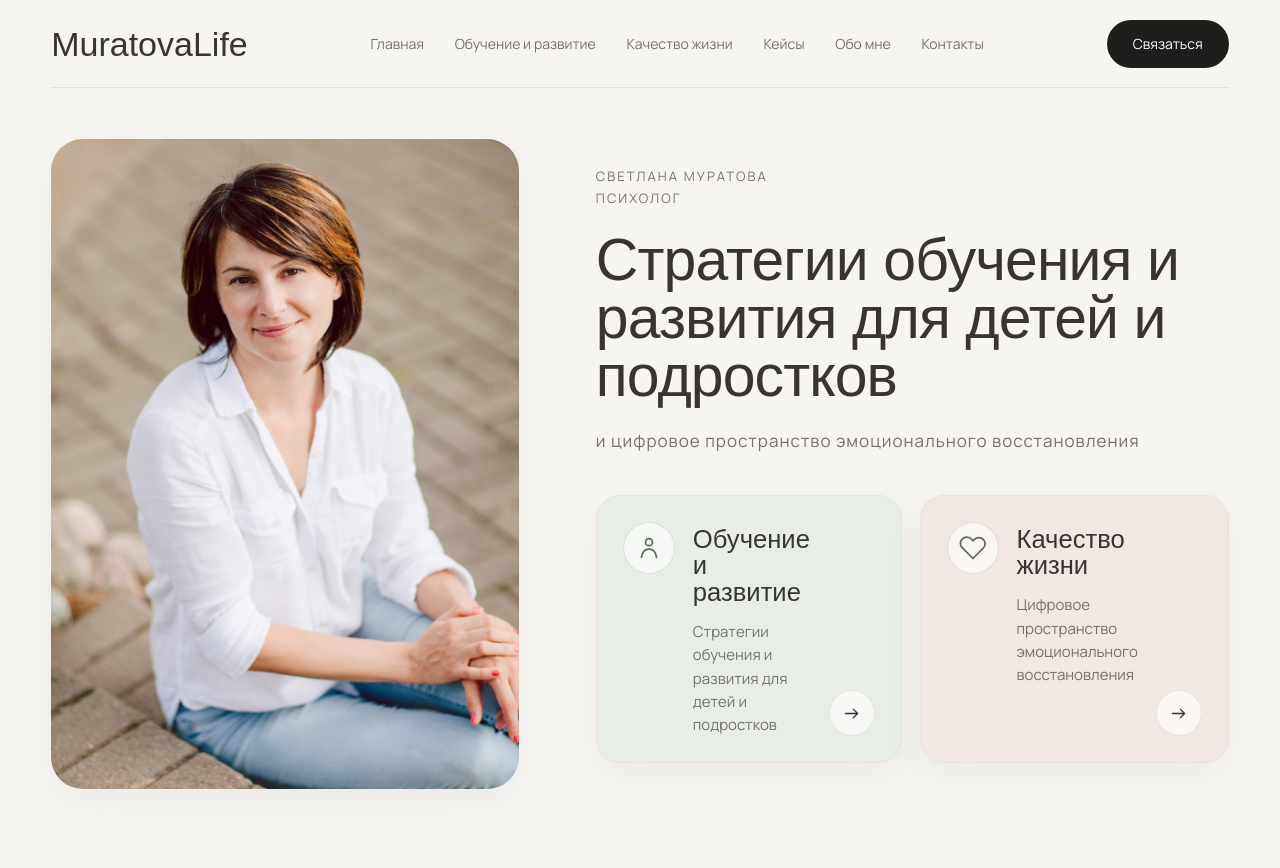
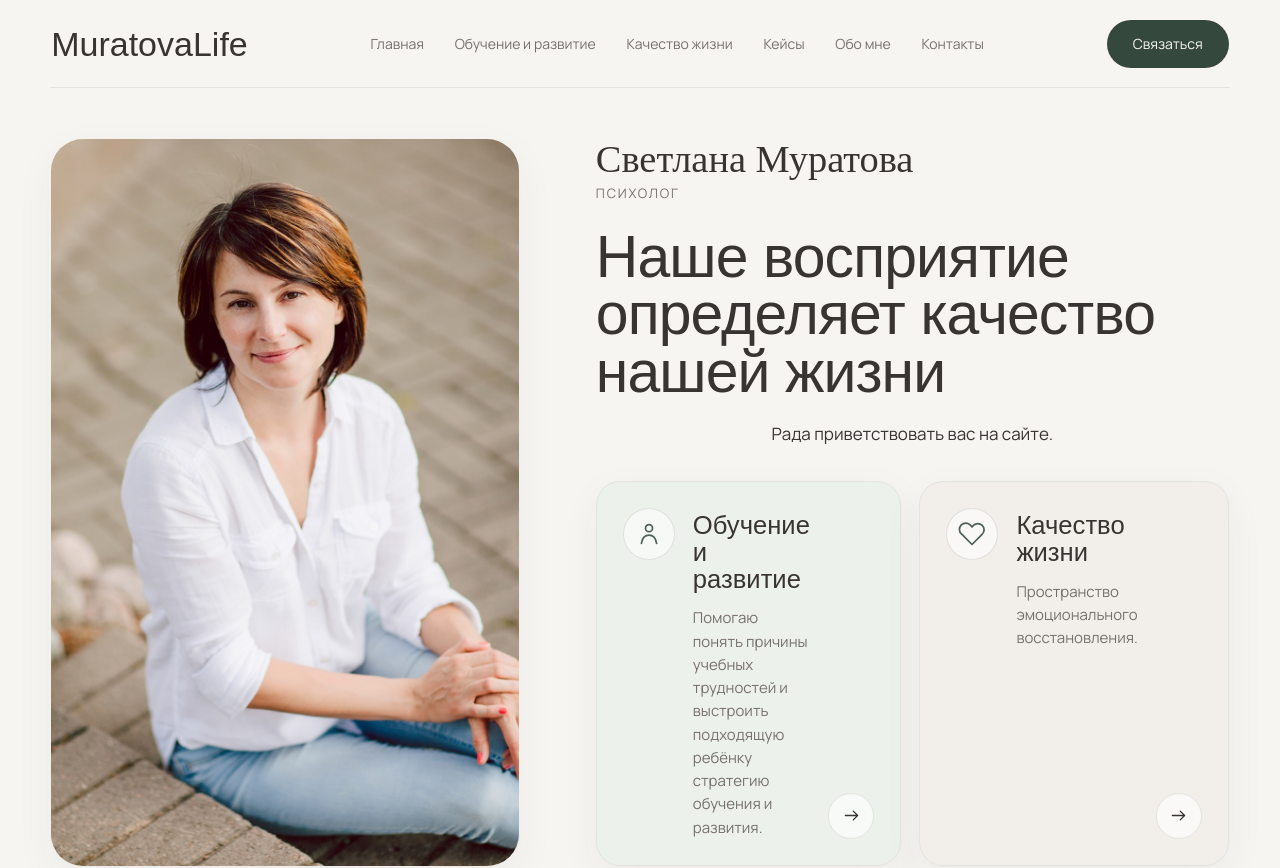
Before and after one commit to snmuratova/muratovalife-site, a Next.js app: page / in a window 1280 px wide. Shown: the top 868 px of the page. Built offline with nearby package versions, Linux system fonts and the light colour scheme; a web font is replaced by a local one.

Commit message:
Add files via upload

```diff
--- a/package.json
+++ b/package.json
@@ -1,10 +1,10 @@
 {
   "name": "muratovalife-site",
-  "version": "0.3.0",
+  "version": "0.5.0",
   "private": true,
   "scripts": {
     "dev": "next dev",
-    "build": "next build",
+    "build": "next build --webpack",
     "start": "next start -p 3000"
   },
   "dependencies": {
--- a/src/app/globals.css
+++ b/src/app/globals.css
@@ -18,14 +18,18 @@ main { min-height: 100vh; }
 .hero-photo { min-height: 650px; position: relative; overflow: hidden; border-radius: var(--radius-large); background: var(--color-sand); box-shadow: var(--shadow-card); }
 .hero-photo img { object-fit: cover; object-position: center 35%; }
 .hero-content { display: flex; flex-direction: column; justify-content: center; }
+
+.hero-signature { display: flex; flex-direction: column; align-items: flex-start; gap: 4px; margin-bottom: 8px; }
+.hero-name { font-family: "Snell Roundhand", "Segoe Script", "URW Chancery L", cursive; font-size: clamp(30px, 3vw, 46px); line-height: 1.05; color: var(--color-text); }
+.hero-role { font-size: var(--text-small); letter-spacing: .14em; text-transform: uppercase; color: var(--color-text-secondary); }
 .eyebrow { font-size: var(--text-small); line-height: 1.7; letter-spacing: .16em; text-transform: uppercase; color: var(--color-text-secondary); }
 h1,h2,h3,p { margin-top: 0; }
-h1 { margin: 22px 0 24px; max-width: 880px; font-family: var(--font-heading); font-size: var(--text-hero-desktop); line-height: .98; font-weight: 400; letter-spacing: -.015em; }
-.hero-subtitle { max-width: 760px; margin-bottom: 40px; color: var(--color-text-secondary); font-size: var(--text-body); line-height: 1.55; letter-spacing: .06em; }
+h1 { margin: 18px 0 20px; max-width: 880px; font-family: var(--font-heading); font-size: var(--text-hero-desktop); line-height: .98; font-weight: 400; letter-spacing: -.015em; }
+.hero-subtitle { max-width: 760px; margin-bottom: 34px; color: var(--color-text); font-size: var(--text-body); line-height: 1.55; text-align: center; letter-spacing: 0; }
 .hero-directions { display: grid; grid-template-columns: 1fr 1fr; gap: 18px; }
 .direction-card { min-height: 210px; padding: 26px; display: grid; grid-template-columns: auto 1fr auto; gap: 18px; align-items: start; border: 1px solid var(--color-border); border-radius: var(--radius-card); box-shadow: var(--shadow-card); }
 .direction-learning { background: var(--color-sage-light); }
-.direction-quality { background: var(--color-powder); }
+.direction-quality { background: var(--color-warm-neutral); }
 .direction-card h2 { font-family: var(--font-heading); font-size: var(--text-card); font-weight: 400; line-height: 1.05; margin: 4px 0 14px; }
 .direction-card p { margin: 0; color: var(--color-text-secondary); font-size: 15px; line-height: 1.55; }
 .icon-circle { flex: none; width: 52px; height: 52px; display: inline-grid; place-items: center; border: 1px solid rgba(55,52,50,.12); border-radius: 50%; color: var(--color-sage-deep); background: rgba(255,255,255,.56); }
@@ -40,7 +44,7 @@ h1 { margin: 22px 0 24px; max-width: 880px; font-family: var(--font-heading); fo
 .learning-grid { display: grid; grid-template-columns: repeat(3, 1fr); gap: 18px; }
 .service-card { min-height: 330px; position: relative; padding: 26px; border: 1px solid var(--color-border); border-radius: var(--radius-card); background: var(--color-surface); box-shadow: var(--shadow-card); }
 .service-card:nth-child(2), .service-card:nth-child(5) { background: var(--color-sand); }
-.service-card:nth-child(3) { background: var(--color-blush); }
+.service-card:nth-child(3) { background: var(--color-herb-light); }
 .service-card:nth-child(6) { background: var(--color-mist); }
 .service-card h3 { margin: 34px 0 18px; font-family: var(--font-heading); font-size: var(--text-card); line-height: 1.08; font-weight: 400; }
 .service-card p { color: var(--color-text-secondary); font-size: 15px; line-height: 1.6; max-width: 30ch; }
@@ -49,13 +53,13 @@ h1 { margin: 22px 0 24px; max-width: 880px; font-family: var(--font-heading); fo
 .quality-section { border-top: 1px solid var(--color-border); }
 .quality-grid { display: grid; grid-template-columns: repeat(2, 1fr); gap: 18px; }
 .quality-card { min-height: 230px; padding: 28px; display: grid; grid-template-columns: auto 1fr auto; gap: 22px; align-items: start; border-radius: var(--radius-card); border: 1px solid var(--color-border); box-shadow: var(--shadow-card); }
-.quality-1 { background: var(--color-sage-light); }.quality-2 { background: var(--color-sand); }.quality-3 { background: var(--color-blush); }.quality-4 { background: var(--color-powder); }
+.quality-1 { background: var(--color-herb-light); }.quality-2 { background: var(--color-sand); }.quality-3 { background: var(--color-mist); }.quality-4 { background: var(--color-warm-neutral); }
 .quality-card h3 { font-family: var(--font-heading); font-size: var(--text-card); font-weight: 400; margin: 6px 0 16px; }
 .quality-card p { color: var(--color-text-secondary); font-size: 15px; line-height: 1.6; }
 
 .bottom-grid { display: grid; grid-template-columns: repeat(3, 1fr); gap: 18px; padding-top: 0; }
 .wide-card { min-height: 290px; padding: 30px; display: flex; flex-direction: column; justify-content: space-between; border: 1px solid var(--color-border); border-radius: var(--radius-card); background: var(--color-surface); box-shadow: var(--shadow-card); }
-.wide-card.powder { background: var(--color-powder); }.wide-card.sage { background: var(--color-sage-light); }
+.wide-card.powder { background: var(--color-warm-neutral); }.wide-card.sage { background: var(--color-herb-light); }
 .wide-card h2 { font-family: var(--font-heading); font-size: var(--text-card); font-weight: 400; margin: 18px 0 12px; }
 .wide-card p, .wide-card a { color: var(--color-text-secondary); font-size: 15px; line-height: 1.6; }
 .wide-card .arrow-button { align-self: flex-end; }
--- a/src/app/layout.jsx
+++ b/src/app/layout.jsx
@@ -18,7 +18,7 @@ const manrope = Manrope({
 export const metadata = {
   title: "MuratovaLife | Светлана Муратова",
   description:
-    "Стратегии обучения и развития для детей и подростков  цифровое пространство эмоционального восстановления.",
+    "Психолог Светлана Муратова. Обучение и развитие для детей и подростков и пространство эмоционального восстановления.",
 };
 
 export default function RootLayout({ children }) {
--- a/src/app/page.jsx
+++ b/src/app/page.jsx
@@ -68,18 +68,21 @@ export default function Home() {
           <Image src="/images/svetlana-muratova.jpeg" alt="Светлана Муратова, психолог" fill priority sizes="(max-width: 900px) 100vw, 42vw" />
         </div>
         <div className="hero-content">
-          <div className="eyebrow">Светлана Муратова<br />Психолог</div>
-          <h1>Стратегии обучения и развития для детей и подростков</h1>
-          <p className="hero-subtitle">и цифровое пространство эмоционального восстановления</p>
+          <div className="hero-signature">
+            <span className="hero-name">Светлана Муратова</span>
+            <span className="hero-role">Психолог</span>
+          </div>
+          <h1>Наше восприятие определяет качество нашей жизни</h1>
+          <p className="hero-subtitle">Рада приветствовать вас на сайте.</p>
           <div className="hero-directions">
             <article className="direction-card direction-learning">
               <span className="icon-circle"><Icon name="person" /></span>
-              <div><h2>Обучение и развитие</h2><p>Стратегии обучения и развития для детей и подростков</p></div>
+              <div><h2>Обучение и развитие</h2><p>Помогаю понять причины учебных трудностей и выстроить подходящую ребёнку стратегию обучения и развития.</p></div>
               <ArrowButton label="Перейти к обучению и развитию" />
             </article>
             <article className="direction-card direction-quality">
               <span className="icon-circle"><Icon name="heart" /></span>
-              <div><h2>Качество жизни</h2><p>Цифровое пространство эмоционального восстановления</p></div>
+              <div><h2>Качество жизни</h2><p>Пространство эмоционального восстановления.</p></div>
               <ArrowButton label="Перейти к качеству жизни" />
             </article>
           </div>
--- a/src/app/tokens.css
+++ b/src/app/tokens.css
@@ -1,36 +1,44 @@
+
 :root {
-  /* MuratovaLife — утверждённая палитра */
+  /* MuratovaLife — природная палитра */
   --color-text: #373432;
   --color-text-secondary: #77716d;
   --color-background: #f7f5f2;
   --color-surface: #fffdfa;
-  --color-powder: #f1e8e3;
-  --color-border: #e8e2de;
-  --color-button: #1f1e1d;
-  --color-button-text: #ffffff;
+  --color-border: #e2e5df;
+  --color-button: #34483d;
+  --color-button-text: #f7f5f2;
 
-  /* Зелёная палитра */
-  --color-sage: #9da597;
-  --color-sage-light: #e8eee7;
-  --color-sage-muted: #7f8978;
-  --color-sage-deep: #5f6b5b;
+  /* Травяные и еловые оттенки */
+  --color-evergreen: #4f6256;
+  --color-evergreen-deep: #34483d;
+  --color-herb: #7c8f74;
+  --color-herb-light: #edf1eb;
 
-  /* Дополнительные мягкие подложки */
+  /* Нейтральные природные подложки */
+  --color-warm-neutral: #f2efea;
   --color-mist: #eef1ef;
-  --color-blush: #f4ece8;
   --color-sand: #f2eee6;
+
+  /* Совместимость существующих компонентов */
+  --color-sage: var(--color-herb);
+  --color-sage-light: var(--color-herb-light);
+  --color-sage-muted: var(--color-herb);
+  --color-sage-deep: var(--color-evergreen);
+  --color-powder: var(--color-warm-neutral);
+  --color-blush: var(--color-mist);
 
   /* Типографика */
   --font-heading: var(--font-forum), Georgia, serif;
   --font-body: var(--font-manrope), Arial, sans-serif;
 
-  --text-hero-desktop: clamp(3.625rem, 4.6vw, 4.25rem); /* 58–68 px */
-  --text-hero-mobile: clamp(2.375rem, 10vw, 2.75rem); /* 38–44 px */
-  --text-section: clamp(2.25rem, 3vw, 2.75rem); /* 36–44 px */
-  --text-card: clamp(1.5rem, 2vw, 1.75rem); /* 24–28 px */
-  --text-body: clamp(1.0625rem, 1.2vw, 1.1875rem); /* 17–19 px */
-  --text-small: clamp(0.8125rem, 1vw, 0.9375rem); /* 13–15 px */
-  --text-nav: clamp(0.875rem, 1vw, 1rem); /* 14–16 px */
+  --text-hero-desktop: clamp(3.625rem, 4.6vw, 4.25rem);
+  --text-hero-mobile: clamp(2.375rem, 10vw, 2.75rem);
+  --text-section: clamp(2.25rem, 3vw, 2.75rem);
+  --text-card: clamp(1.5rem, 2vw, 1.75rem);
+  --text-body: clamp(1.0625rem, 1.2vw, 1.1875rem);
+  --text-small: clamp(0.8125rem, 1vw, 0.9375rem);
+  --text-nav: clamp(0.875rem, 1vw, 1rem);
 
   /* Геометрия */
   --radius-large: 32px;
```
Also changed, not shown: 1 other file (tests, documents, lock files or other folders).
